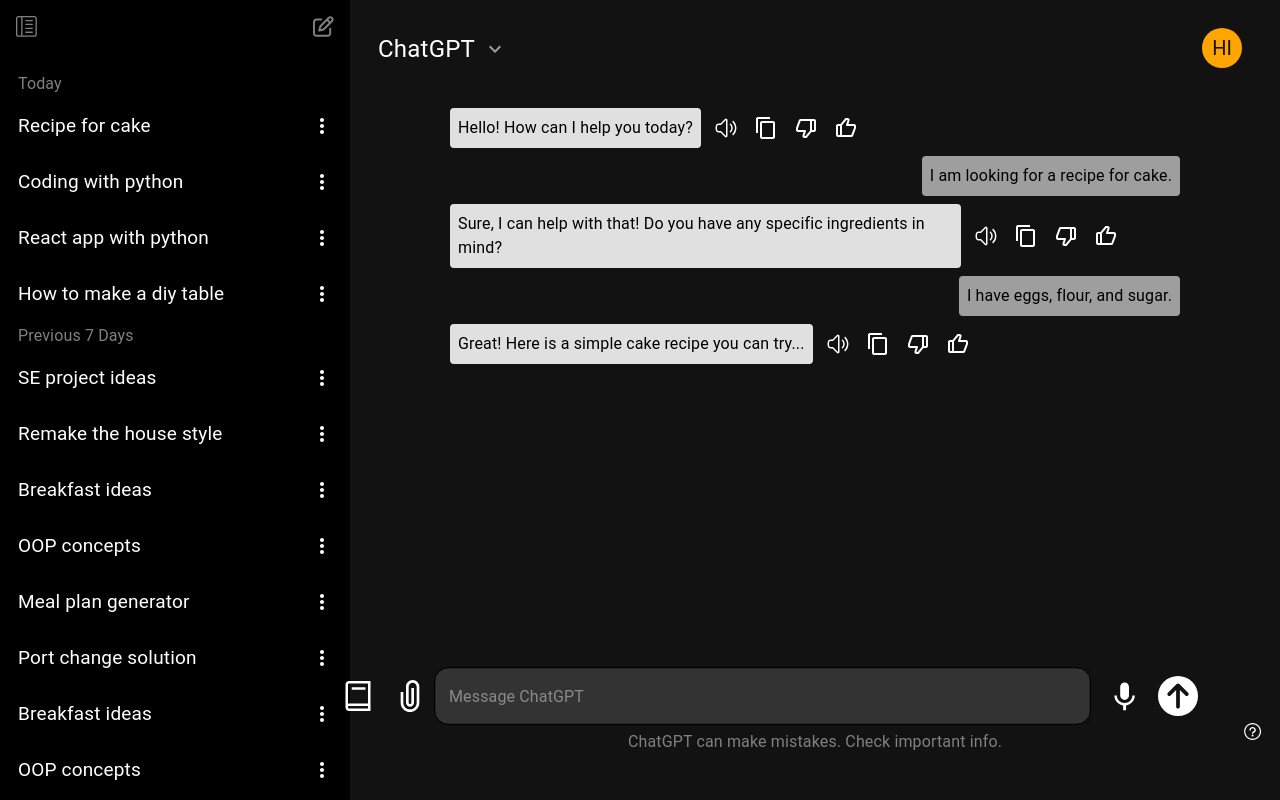
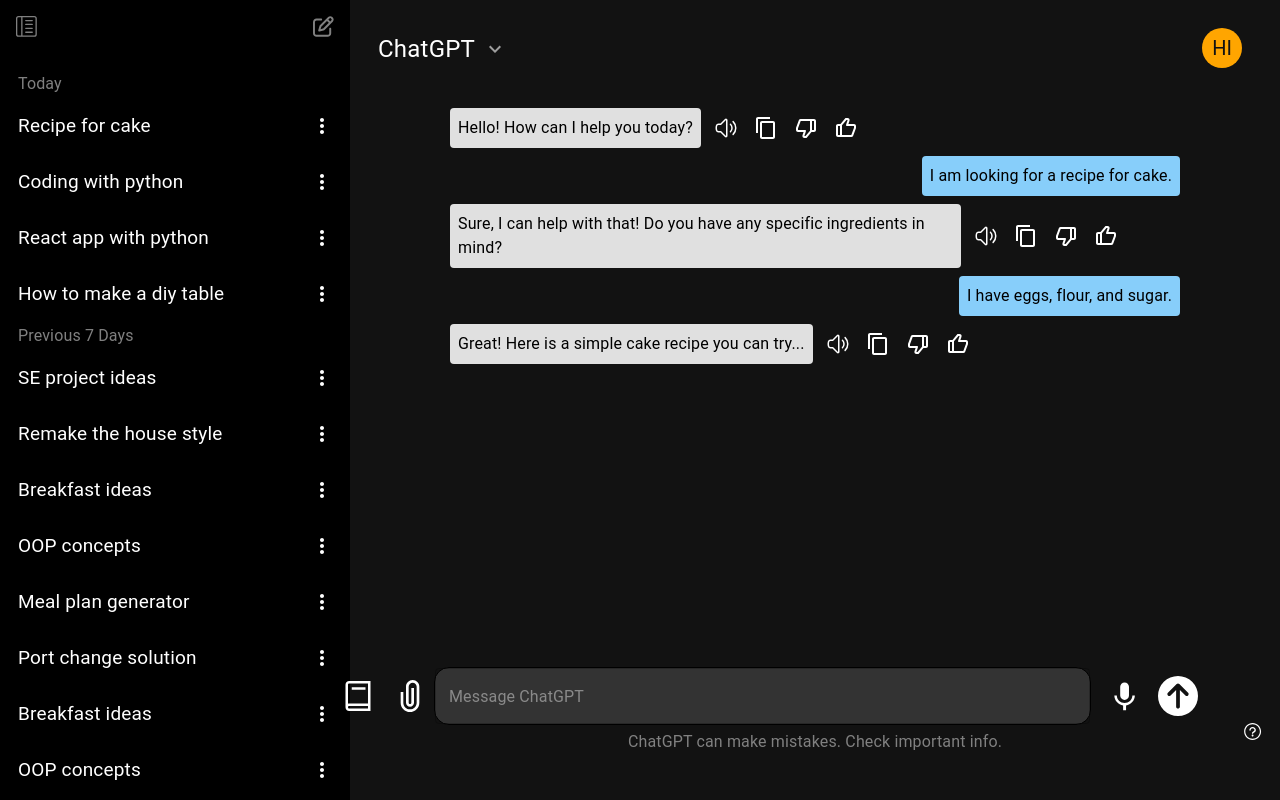
Before and after one commit to Hiru1003/chatgpt-ui, a React (Create React App) app: page /DummyChat in a window 1280 px wide. Built offline with nearby package versions, Linux system fonts and the light colour scheme.

Commit message:
feat: color changing

```diff
--- a/src/components/DummyChat.js
+++ b/src/components/DummyChat.js
@@ -39,7 +39,7 @@ const DummyChat = () => {
             >
             <Box
                 sx={{
-                bgcolor: msg.sender === 'left' ? 'grey.300' : 'grey.500',
+                bgcolor: msg.sender === 'left' ? 'grey.300' : 'lightskyblue',
                 color: 'black',
                 borderRadius: 1,
                 p: 1,
```
